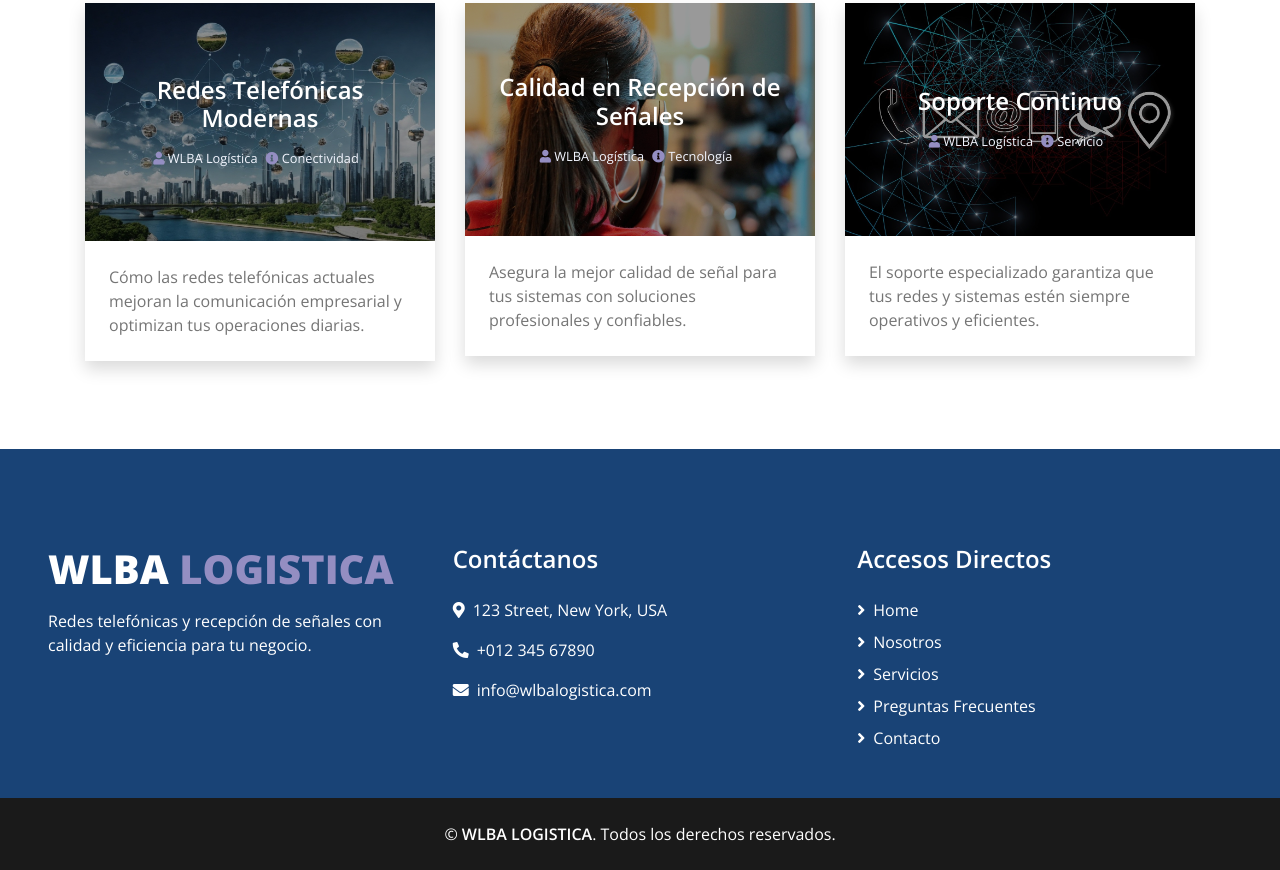
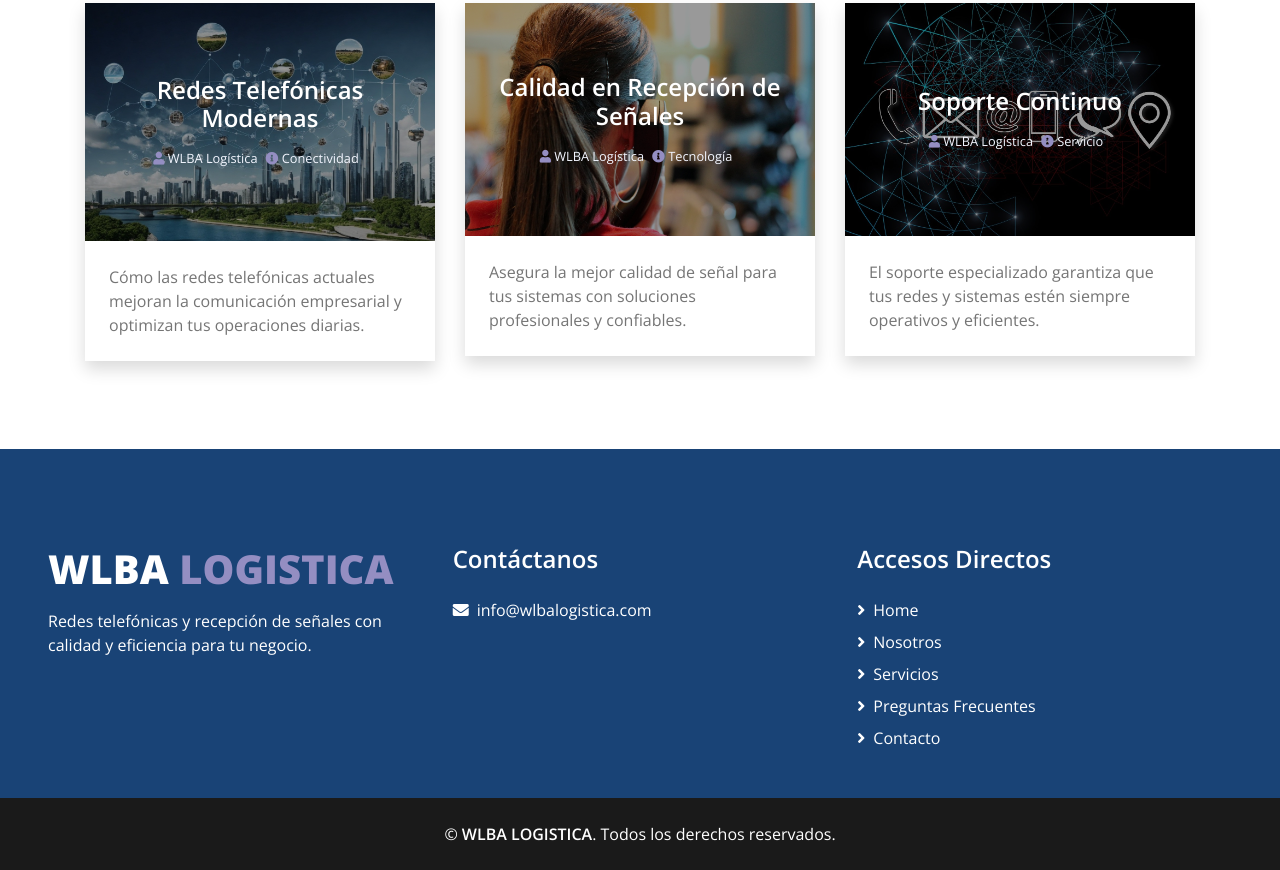
Before and after one commit to wlbalogistica/pagw, a plain HTML site: page index.html in a window 1280 px wide. Shown: the part 4661-5531 px from the top of the page. Drawn offline with nearby package versions, Linux system fonts and the light colour scheme.

Commit message:
Update index.html

```diff
--- a/index.html
+++ b/index.html
@@ -5,8 +5,8 @@
     <meta charset="utf-8">
     <title>WLBA LOGISTICA</title>
     <meta content="width=device-width, initial-scale=1.0" name="viewport">
-    <meta content="Free HTML Templates" name="keywords">
-    <meta content="Free HTML Templates" name="description">
+    <meta content="" name="keywords">
+    <meta content="" name="description">
 
     <!-- Favicon -->
     <link href="img/WLBA_Logistica.ico" rel="icon">
@@ -419,8 +419,8 @@
             <div class="col-lg-4 col-md-6 mb-5">
                 <h4 class="text-white mb-4">Contáctanos</h4>
                 <!--<p>Dolor clita stet nonumy clita diam vero, et et ipsum diam labore</p>-->
-                <p><i class="fa fa-map-marker-alt mr-2"></i>123 Street, New York, USA</p>
-                <p><i class="fa fa-phone-alt mr-2"></i>+012 345 67890</p>
+                <!--<p><i class="fa fa-map-marker-alt mr-2"></i>123 Street, New York, USA</p>
+                <p><i class="fa fa-phone-alt mr-2"></i>+012 345 67890</p>-->
                 <p><i class="fa fa-envelope mr-2"></i>info@wlbalogistica.com</p>
             </div>
 
```
